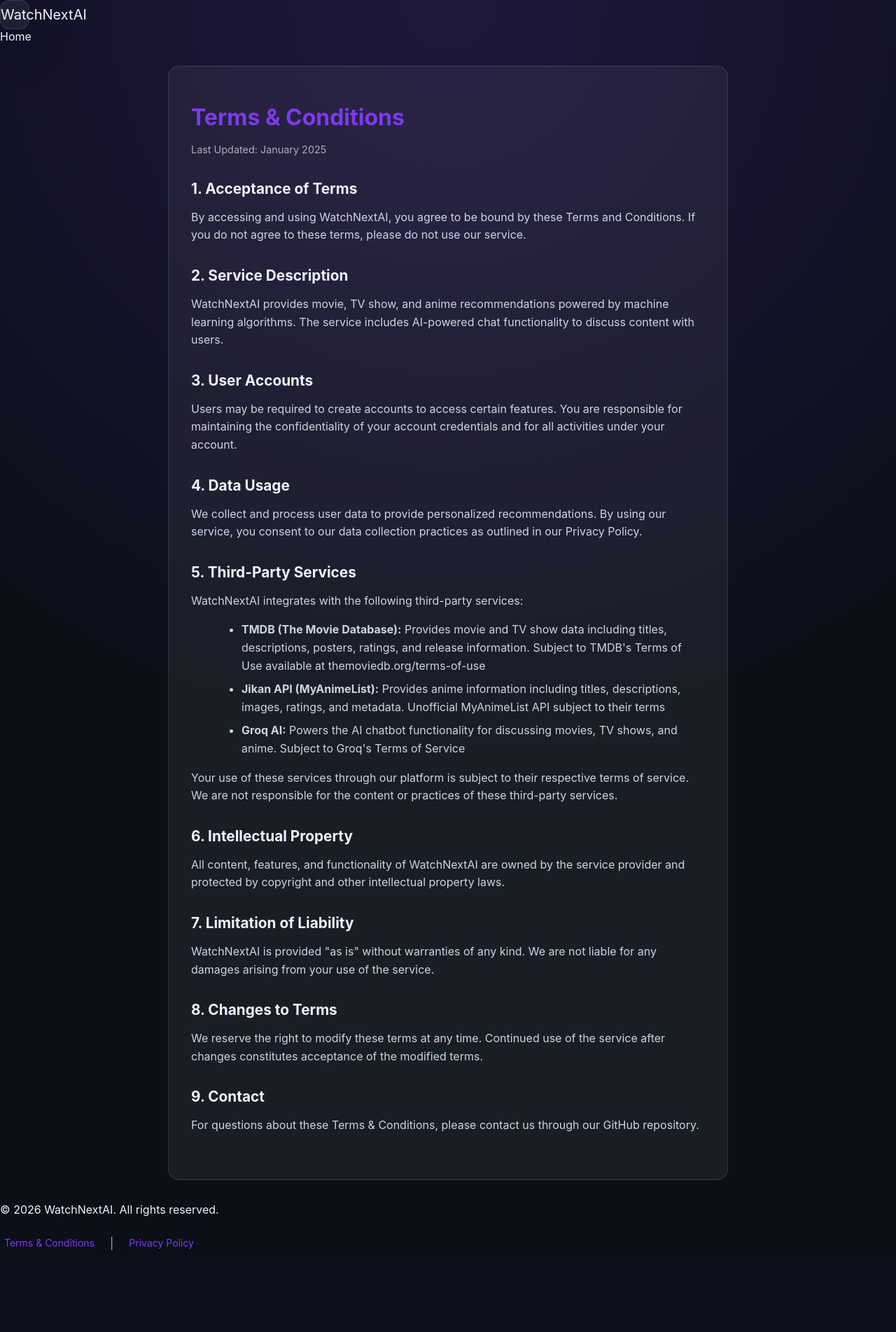
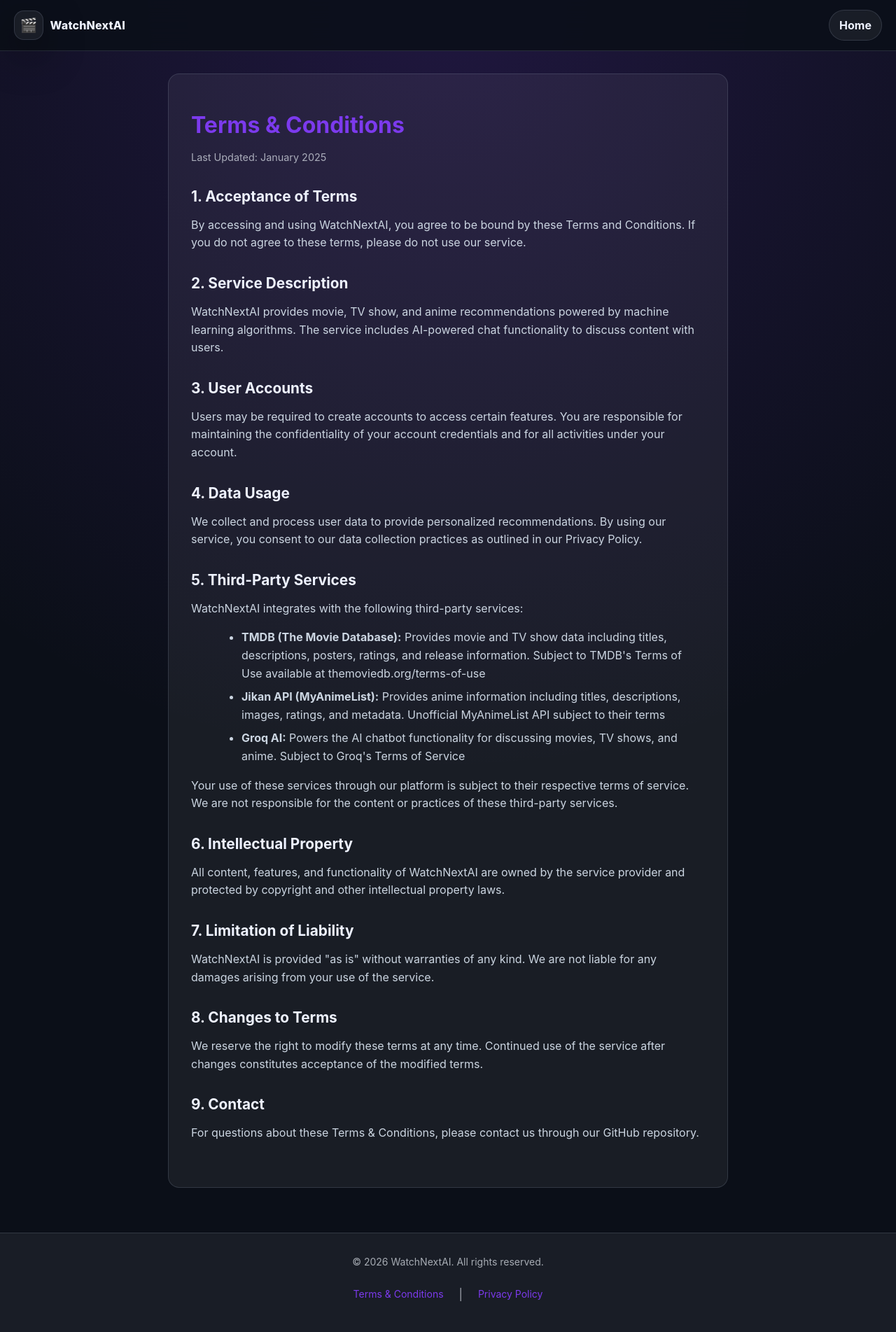
Before and after one commit to tirth6851/watchnextai, a Flask app: page /terms in a window 1280 px wide. Shown: the whole page at 70% size. Before the commit the page ends 1786 px from the top, so only its background shows below. Run offline with Flask 3, Linux system fonts and the light colour scheme.

Commit message:
fix: give the privacy and terms pages the shared navbar and footer
Both pages used a bare <nav> and <footer>, so the header collapsed into a clipped
42px logo circle with a 17px text Home link and the footer was left-aligned unstyled
text. They now use the detail navbar (44px Home button) and the .footer markup.

Co-Authored-By: Claude Sonnet 5.5 <noreply@anthropic.com>

```diff
--- a/templates/terms.html
+++ b/templates/terms.html
@@ -7,10 +7,17 @@
     <link rel="stylesheet" href="{{ url_for('static', filename='css/style.css') }}" />
 </head>
 <body>
-    <nav>
-        <div class="logo">WatchNextAI</div>
-        <div class="nav-links">
-            <a href="/">Home</a>
+    <nav class="navbar navbar--detail">
+        <div class="nav-brand">
+            <a href="/" class="nav-brand-link">
+                <div class="logo">🎬</div>
+                <div class="brand-text">
+                    <div class="brand-title">WatchNextAI</div>
+                </div>
+            </a>
+        </div>
+        <div class="nav-actions">
+            <a class="pill-btn" href="/">Home</a>
         </div>
     </nav>
 
@@ -70,12 +77,14 @@
         </section>
     </div>
 
-    <footer>
-        <p>&copy; 2026 WatchNextAI. All rights reserved.</p>
-        <div class="footer-links">
-            <a href="/terms">Terms & Conditions</a>
-            <span>|</span>
-            <a href="/privacy">Privacy Policy</a>
+    <footer class="footer">
+        <div class="footer-content">
+            <p>&copy; 2026 WatchNextAI. All rights reserved.</p>
+            <div class="footer-links">
+                <a href="/terms">Terms & Conditions</a>
+                <span>|</span>
+                <a href="/privacy">Privacy Policy</a>
+            </div>
         </div>
     </footer>
 </body>
```
Also changed, not shown: templates/privacy.html (+19 -10 lines).
